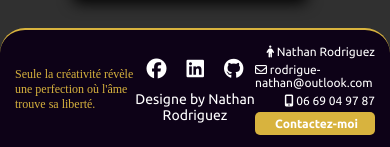
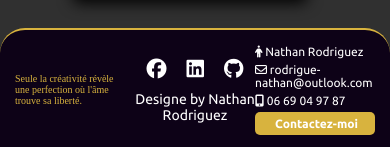
Before and after one commit to NathRod05/Portfolio-Nathan-Rodriguez, a React (Vite) app: page / in a window 390 px wide. Shown: the part 3129-3276 px from the top of the page. Built offline with nearby package versions, Linux system fonts and the light colour scheme; some icons are missing; a web font is replaced by a local one.

Commit message:
Ajout responsive mobile

```diff
--- a/src/components/footer/footer.css
+++ b/src/components/footer/footer.css
@@ -101,8 +101,22 @@
   }
 }
 
-/* @media (max-width: 768px) {
-  /* .footer {
+@media (max-width: 768px) {
+  .container-left br {
+    display: none;
+  }
+
+  .quote {
+    font-size: 10px;
+  }
+  .container-right {
+    align-items: end;
+  }
+  .container-right p {
+    width: 120px;
+  }
+}
+/* .footer {
     /* flex-wrap: wrap;
     gap: 20px; */
 /* }
```
